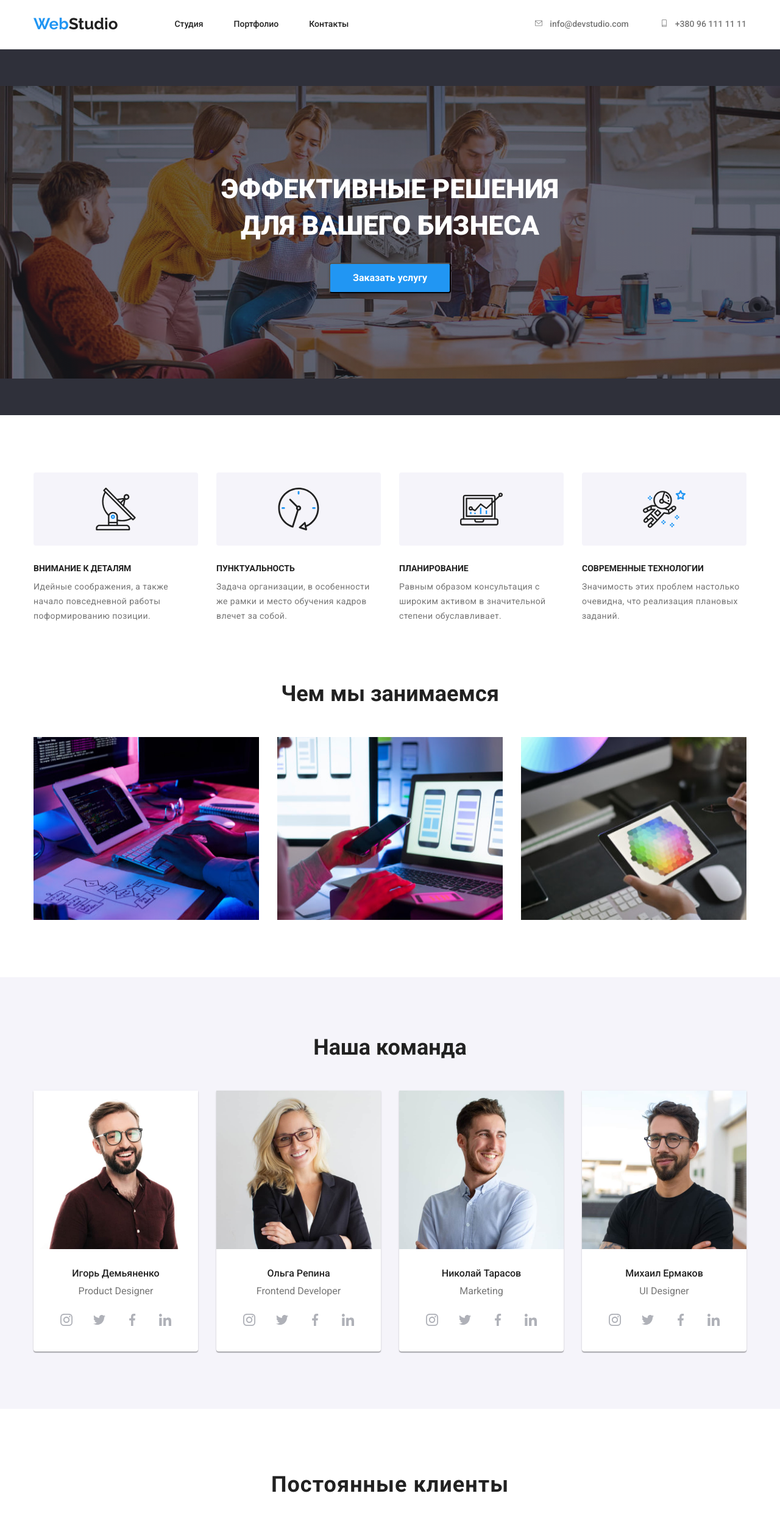
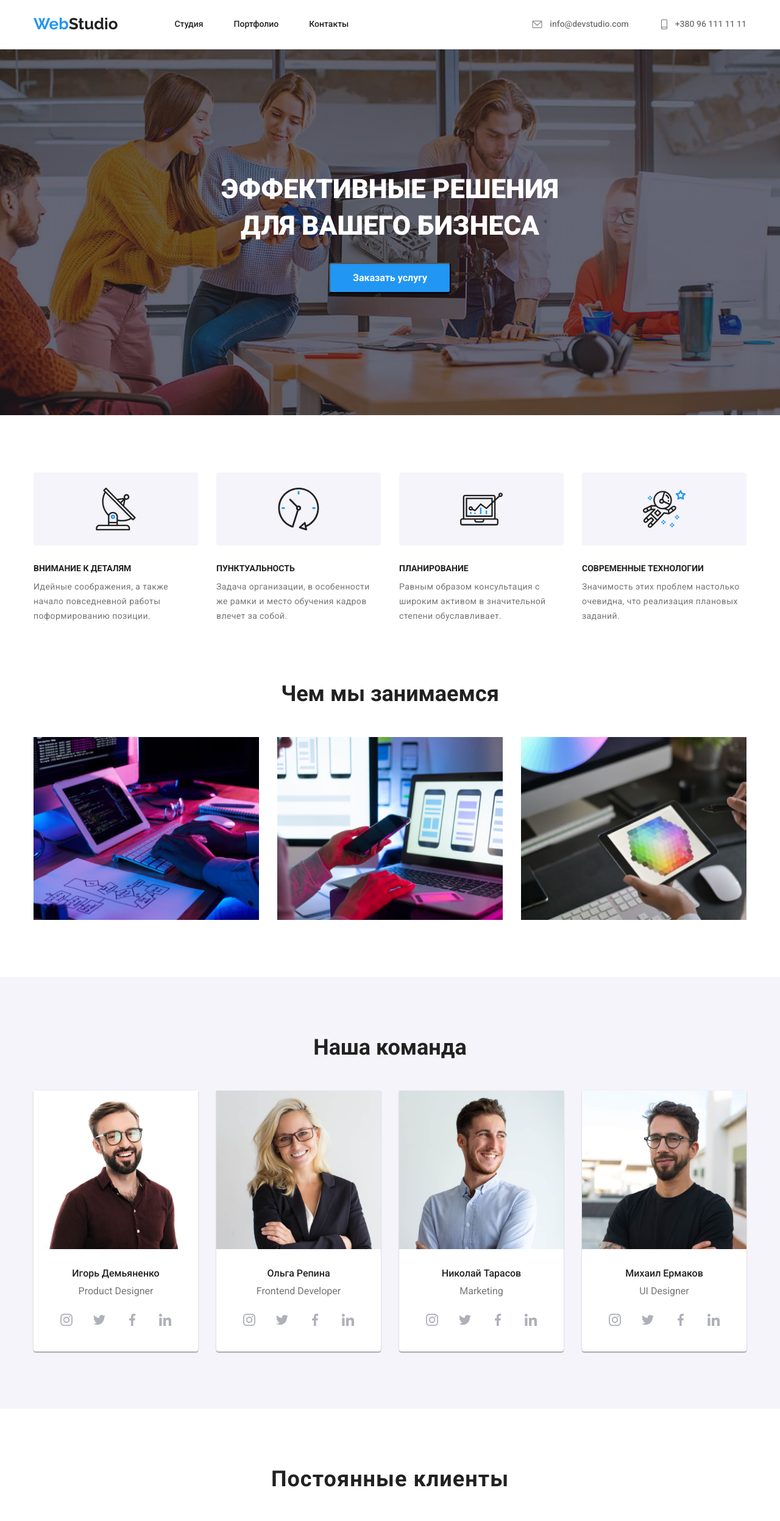
Before and after one commit to Pavel-Kubrakov/goit-markup-hw-04, a plain HTML site: page index.html in a window 1280 px wide. Shown: the top 2495 px of the page at 61% size. Drawn offline with nearby package versions, Linux system fonts and the light colour scheme.

Commit message:
04.01.2022

```diff
--- a/css/styles.css
+++ b/css/styles.css
@@ -92,7 +92,7 @@ img {
 }
 
 .header-navigation-link {
-  display: block;
+  display: flex;
   padding-bottom: 32px;
   padding-top: 32px;
   text-decoration: none;
@@ -109,10 +109,6 @@ img {
   margin-left: auto;
 }
 
-.header-conection-li {
-  display: flex;
-}
-
 .header-conection .header-conection-li + .header-conection-li {
   margin-left: 50px;
 }
@@ -120,13 +116,13 @@ img {
 .header-icon {
   fill: currentColor;
   margin-right: 10px;
-  align-items: center;
-  justify-content: center;
 }
 
 .header-mail,
 .header-tel {
-  display: block;
+  display: flex;
+  text-align: center;
+  justify-content: center;
   padding-bottom: 32px;
   padding-top: 32px;
   font-weight: 500;
@@ -143,6 +139,9 @@ img {
 .header-navigation-link:hover,
 .header-navigation-link:focus {
   color: var(--hover-focus-text-color);
+}
+
+.use {
 }
 
 /*-------------Footer text decoration-------------*/
@@ -277,7 +276,7 @@ img {
     url(../images/bgpeople.jpg);
   background-repeat: no-repeat;
   background-position: center;
-  background-size: contain;
+  background-size: cover;
 }
 
 .big-text {
@@ -480,11 +479,11 @@ img {
 }
 
 .client-titel {
-  padding-bottom: 50px;
+  margin-bottom: 50px;
 
   font-weight: bold;
   font-size: 36px;
-  line-height: 1.67;
+  line-height: 1.17;
   text-align: center;
   letter-spacing: 0.03em;
 }
@@ -563,6 +562,8 @@ img {
 
   padding-left: 22px;
   padding-right: 22px;
+  padding-top: 6px;
+  padding-bottom: 6px;
   border-radius: 4px;
   border-color: transparent;
 }
--- a/index.html
+++ b/index.html
@@ -30,8 +30,8 @@
                     <!-- conection -->
                     <ul class="header-conection">
                         <li class="header-conection-li"><a class="header-mail" href="mailto:info@devstudio.com" target="_blank" title="Написать нам">
-                            <svg class="header-icon" width="16" height="12"><use href="images/icons.svg#icon-mail"></use></svg>info@devstudio.com</a></li>
-                        <li class="header-conection-li"><a class="header-tel" href="tel:+380961111111" title="Позвонить нам"><svg class="header-icon" width="16" height="12">
+                            <svg class="header-icon" width="21" height="16"><use class="use" href="images/icons.svg#icon-mail" ></use></svg>info@devstudio.com</a></li>
+                        <li class="header-conection-li"><a class="header-tel" href="tel:+380961111111" title="Позвонить нам"><svg class="header-icon" width="16" height="16">
                             <use href="images/icons.svg#icon-smartphone"></use>
                         </svg>+380 96 111 11 11</a></li>
                     </ul>
@@ -122,7 +122,7 @@
                                 <h3 class="our-team-name">Игорь Демьяненко</h3>
                                 <p class="our-team-proffesion">Product Designer</p>
                                 <ul class="team-social-list">
-                                    <li class="team-social-item"><a class="team-social-link" href=""><svg class="team-social-icon" width="20" heigth="20">
+                                    <li class="team-social-item"><a class="team-social-link" href="instagram.com" target="_blank"><svg class="team-social-icon" width="20" heigth="20">
                                         <use href="images/icons.svg#icon-instagram"></use>
                                     </svg></a></li>
                                     <li class="team-social-item"><a class="team-social-link" href=""><svg class="team-social-icon" width="20" heigth="20">
```
Also changed, not shown: portfolio.html (+2 -2 lines).
